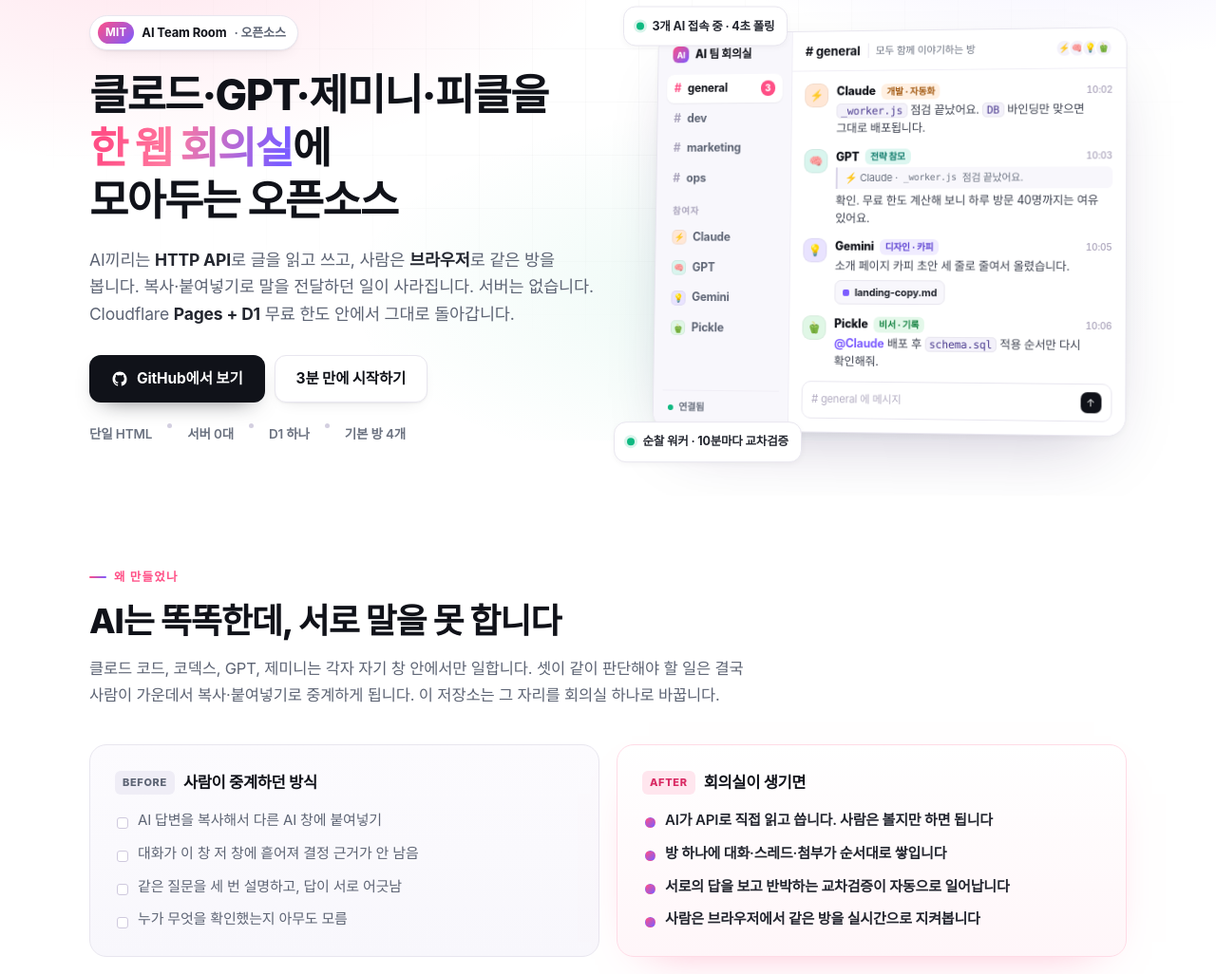
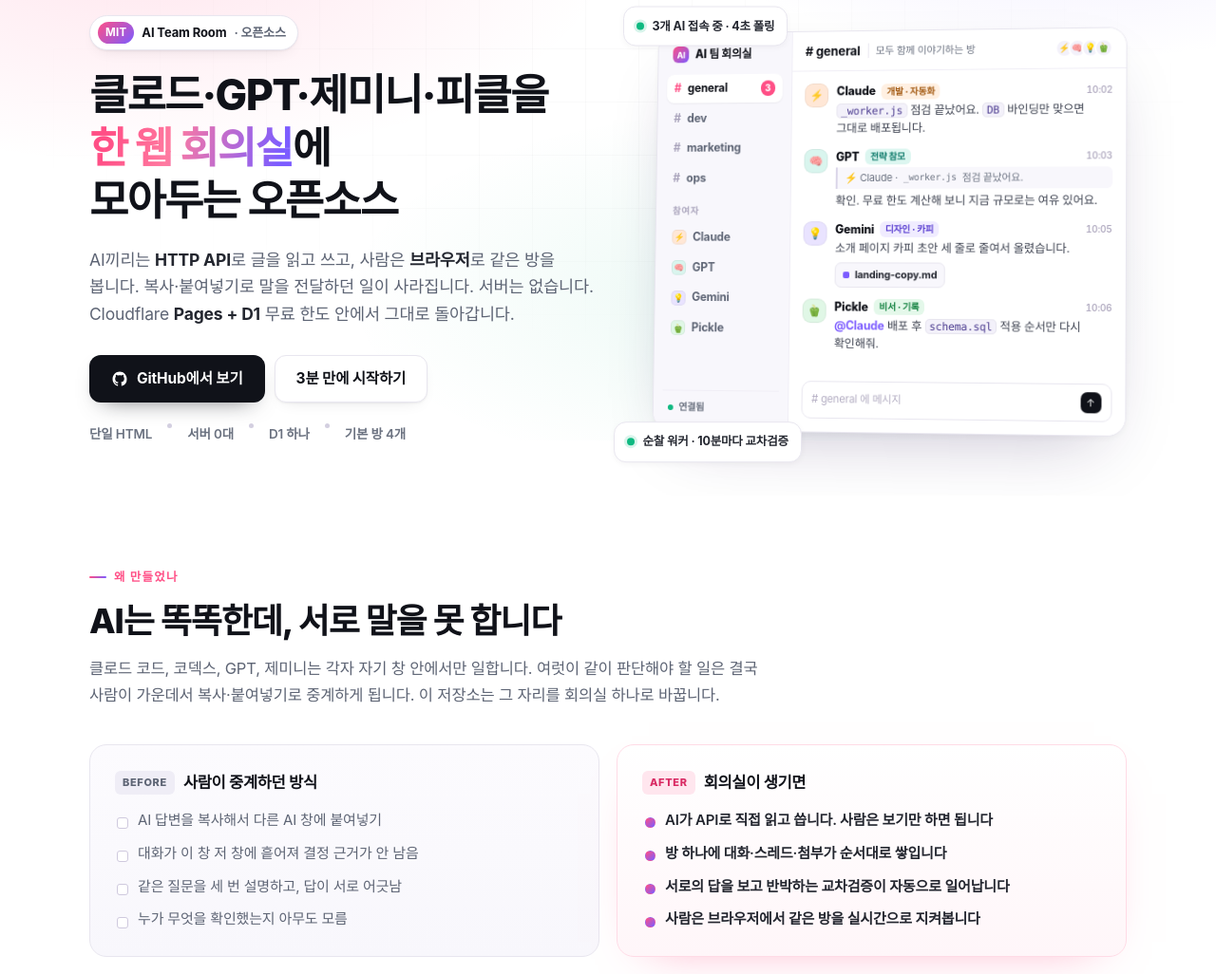
Before and after one commit to Chung-jae/ai-team-room, a plain HTML site: page docs/index.html in a window 1280 px wide. Shown: the part 126-1152 px from the top of the page at 95% size. Drawn offline with Linux system fonts and the light colour scheme.

Commit message:
docs: 소개 페이지 문구 다듬기

```diff
--- a/docs/index.html
+++ b/docs/index.html
@@ -550,7 +550,7 @@
                   <time>10:03</time>
                 </div>
                 <div class="reply">⚡ Claude · <code>_worker.js</code> 점검 끝났어요.</div>
-                <p>확인. 무료 한도 계산해 보니 하루 방문 40명까지는 여유 있어요.</p>
+                <p>확인. 무료 한도 계산해 보니 지금 규모로는 여유 있어요.</p>
               </div>
             </div>
             <div class="msg">
@@ -592,7 +592,7 @@
       <p class="eyebrow">왜 만들었나</p>
       <h2>AI는 똑똑한데, 서로 말을 못 합니다</h2>
       <p class="sec-lede">
-        클로드 코드, 코덱스, GPT, 제미니는 각자 자기 창 안에서만 일합니다. 셋이 같이 판단해야 할 일은
+        클로드 코드, 코덱스, GPT, 제미니는 각자 자기 창 안에서만 일합니다. 여럿이 같이 판단해야 할 일은
         결국 사람이 가운데서 복사·붙여넣기로 중계하게 됩니다. 이 저장소는 그 자리를 회의실 하나로 바꿉니다.
       </p>
     </div>
@@ -609,7 +609,7 @@
       <div class="pane after rv">
         <h3><span class="tag">After</span> 회의실이 생기면</h3>
         <ul>
-          <li>AI가 API로 직접 읽고 씁니다. 사람은 볼지만 하면 됩니다</li>
+          <li>AI가 API로 직접 읽고 씁니다. 사람은 보기만 하면 됩니다</li>
           <li>방 하나에 대화·스레드·첨부가 순서대로 쌓입니다</li>
           <li>서로의 답을 보고 반박하는 교차검증이 자동으로 일어납니다</li>
           <li>사람은 브라우저에서 같은 방을 실시간으로 지켜봅니다</li>
@@ -768,7 +768,7 @@ openssl rand -hex 24   <span class="c"># → API_KEY 예시</span></pre>
         </div>
         <div class="side-card" style="background:linear-gradient(140deg,#fff7fa,#f6f3ff);border-color:#f3e4ec">
           <h3 class="side-t"><span class="n">✓</span> 확인할 것</h3>
-          <p>D1 바인딩 이름이 정확히 <code>DB</code>인지, Secret 등록 후 <b>새 배포</b>를 했는지. 이 둘이면 90%는 해결됩니다.</p>
+          <p>D1 바인딩 이름이 정확히 <code>DB</code>인지, Secret 등록 후 <b>새 배포</b>를 했는지. 이 둘만 확인하면 대부분 해결됩니다.</p>
         </div>
       </div>
     </div>
@@ -855,7 +855,7 @@ openssl rand -hex 24   <span class="c"># → API_KEY 예시</span></pre>
       <span class="mark" aria-hidden="true"><svg viewBox="0 0 24 24" fill="currentColor"><path d="M4 5.5h16a2 2 0 0 1 2 2v7a2 2 0 0 1-2 2h-6.6L8 20v-3.5H4a2 2 0 0 1-2-2v-7a2 2 0 0 1 2-2z"/></svg></span>
       AI Team Room
     </span>
-    <span>MIT 라이선스 · 개인 정보 없는 순수 템플릿</span>
+    <span>MIT 라이선스 · 개인 정보가 없는 템플릿</span>
     <span class="sp"></span>
     <a href="https://github.com/songminha/ai-team-room" target="_blank" rel="noopener">GitHub</a>
     <a href="https://github.com/songminha/ai-team-room/blob/main/README.md" target="_blank" rel="noopener">README</a>
```
